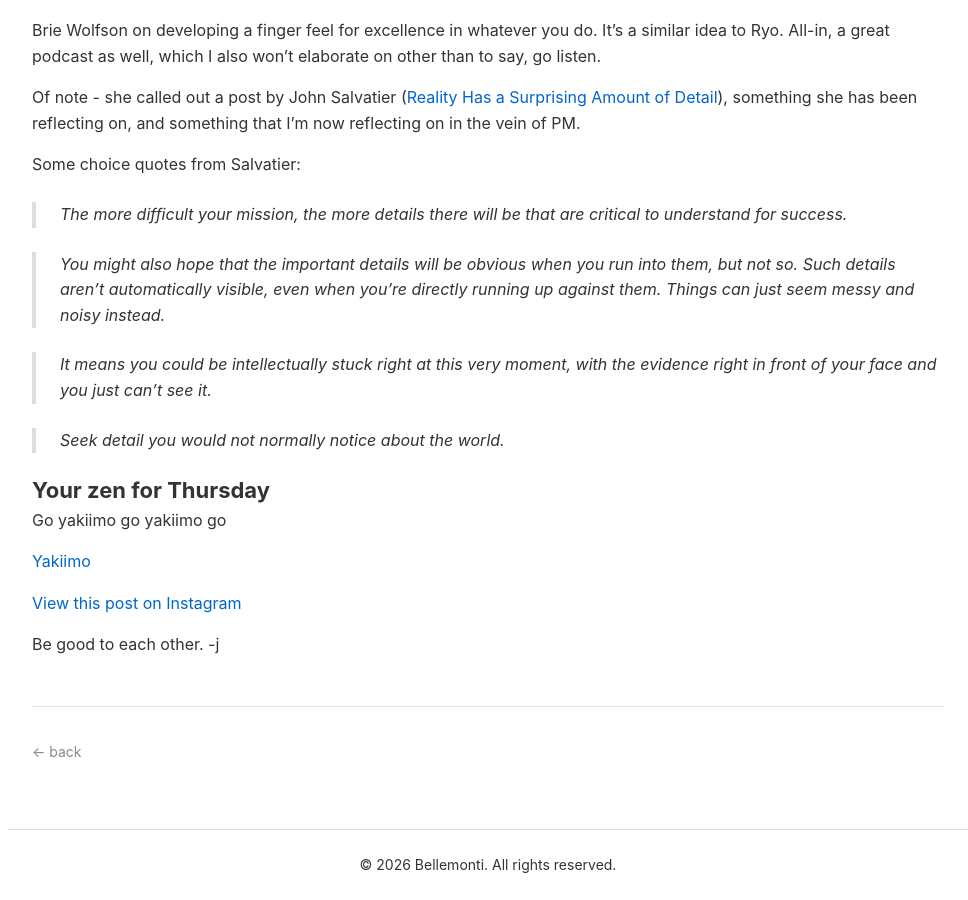
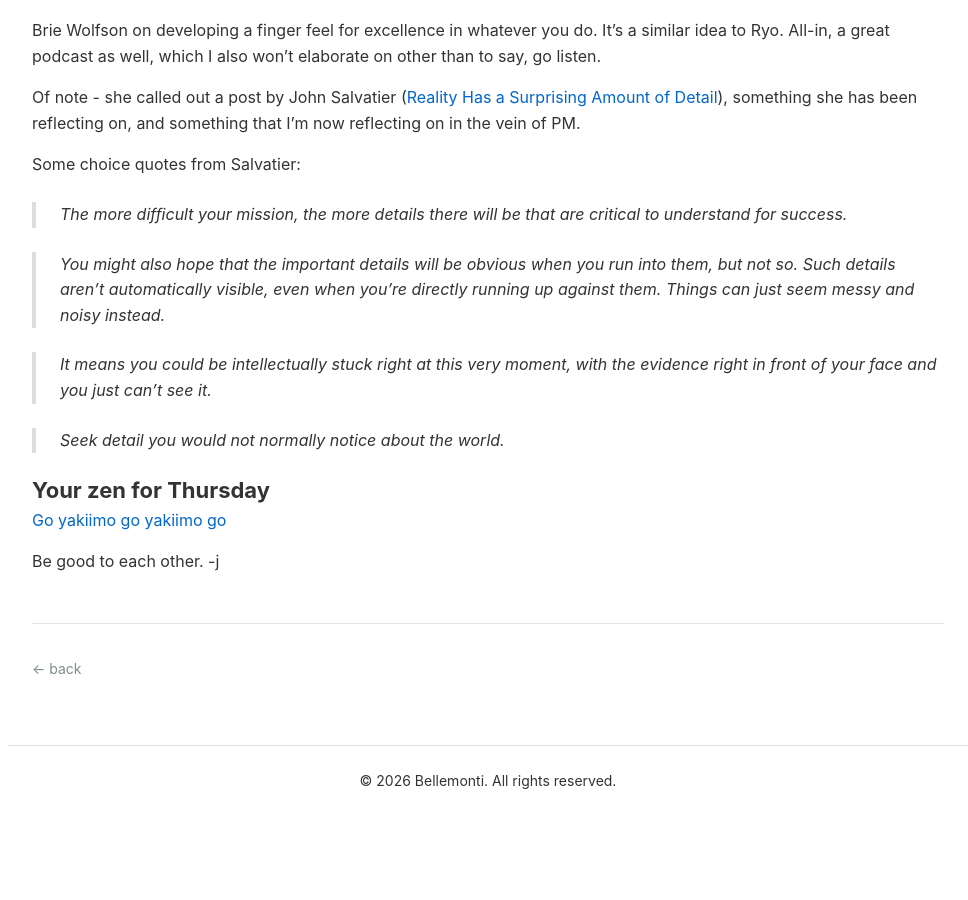
Before and after one commit to gibbygee/bellemonti-website, a Jekyll site: the page built from _readings/2026-02-05-my-fascination-with-cursor.md, in a window 1280 px wide and 900 px high, scrolled down 2267 px. Shown: the whole window, without its empty margins (152-1120 px from the left). Built offline with Jekyll 4.4.1, drawn with Linux system fonts in a browser that asks for light colours; after the commit the page ends 3084 px from its top, so only the background shows below that.

```diff
--- a/_readings/2026-02-05-my-fascination-with-cursor.md
+++ b/_readings/2026-02-05-my-fascination-with-cursor.md
@@ -84,11 +84,7 @@
 
 ## Your zen for Thursday
 
-Go yakiimo go yakiimo go
-
-<a href="https://www.instagram.com/reel/DT_aIWxkl_y/?igsh=NTc4MTIwNjQ2YQ==" target="_blank" rel="noopener noreferrer">Yakiimo</a>
-
-<a href="https://www.instagram.com/reel/DT_aIWxkl_y/?igsh=NTc4MTIwNjQ2YQ==" target="_blank" rel="noopener noreferrer">View this post on Instagram</a>
+<a href="https://www.instagram.com/reel/DT_aIWxkl_y/?igsh=NTc4MTIwNjQ2YQ==" target="_blank" rel="noopener noreferrer">Go yakiimo go yakiimo go</a>
 
 Be good to each other.
 -j
```
